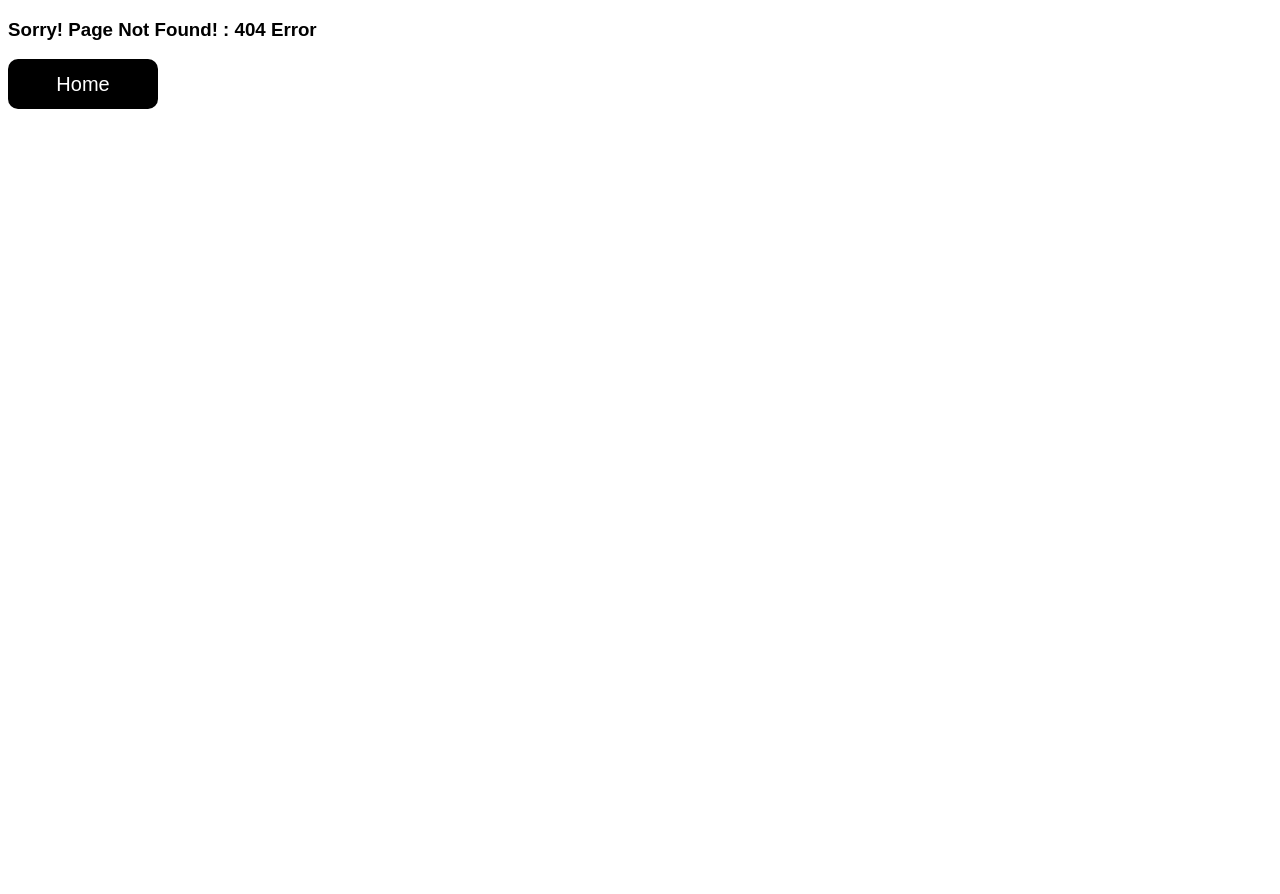
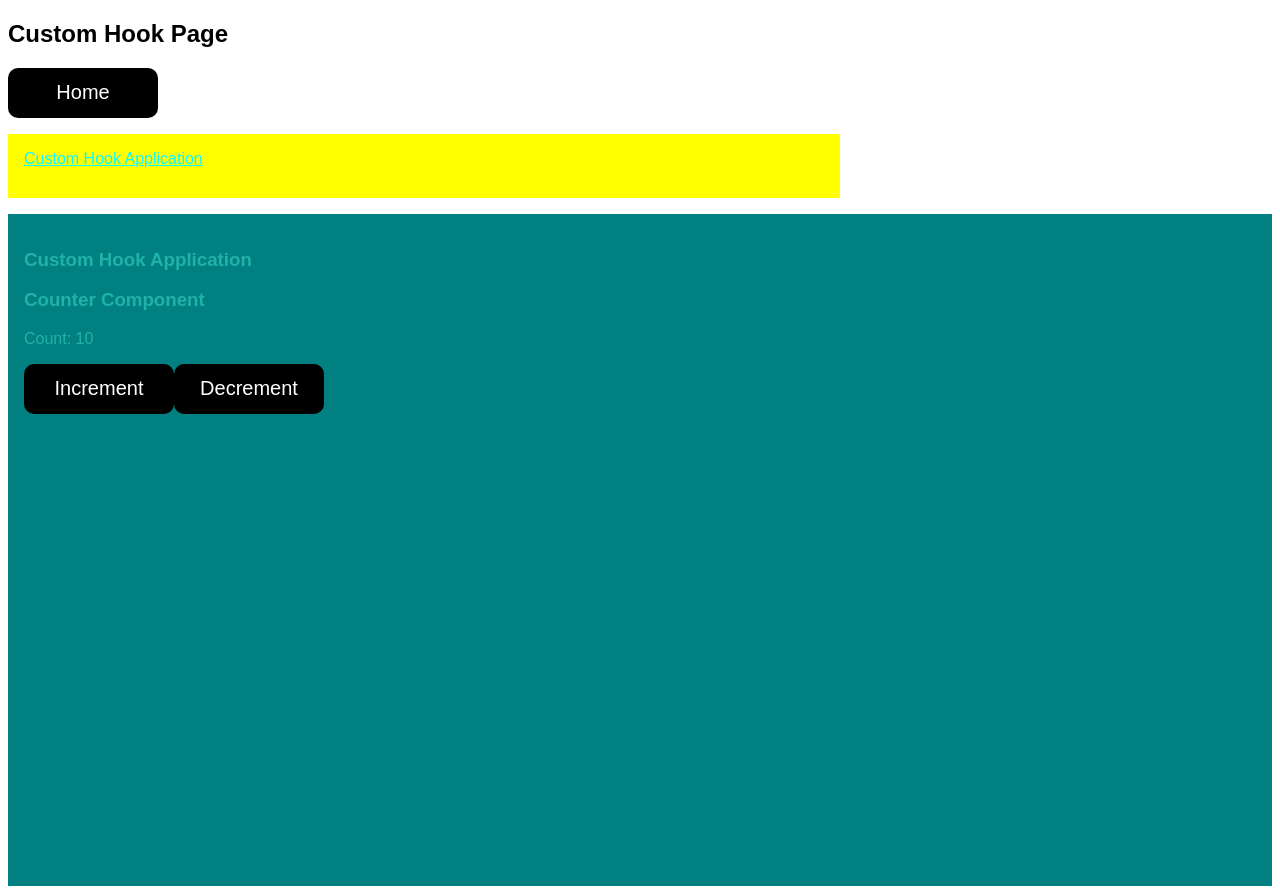
Before and after one commit to rahulsalinskee/hello-world, a React (Create React App) app: page /custom-hook-page/custom-hook-application in a window 1280 px wide. Before the commit this address had no page. Before the commit the page ends 800 px from the top, so only its background shows below. Built offline with nearby package versions, Linux system fonts and the light colour scheme.

Commit message:
Custom Hook - Counter Application using custom hook

```diff
--- /dev/null
+++ b/src/Hooks/CustomHook/CounterComponent/CounterComponent.jsx
@@ -0,0 +1,19 @@
+import React from 'react'
+import UseCounter from '../CustomCounterHook/UseCounter'
+
+export default function CounterComponent() {
+    /* *****
+     * Here, 10 is the initial value and 2 is the step (How much the current value will be incremented with).
+     ***** */
+    const { count, Increment, Decrement } = UseCounter(10, 2);
+    return (
+        <>
+            <div>
+                <h3>Counter Component</h3>
+                <p>Count: {count}</p>
+                <button onClick={Increment}>Increment</button>
+                <button onClick={Decrement}>Decrement</button>
+            </div>
+        </>
+    )
+}
--- /dev/null
+++ b/src/Hooks/CustomHook/CustomCounterHook/UseCounter.jsx
@@ -0,0 +1,17 @@
+import { useState } from 'react'
+
+export default function UseCounter(initialValue = 0, step = 1) {
+    const [count, setCount] = useState(initialValue);
+
+    function Increment() {
+        setCount(count + step);
+    }
+
+    function Decrement() {
+        setCount(count - step);
+    }
+
+    return {
+        count, Increment, Decrement
+    };
+}
--- /dev/null
+++ b/src/Hooks/CustomHook/CustomHookApplication/CustomHookApplication.jsx
@@ -0,0 +1,13 @@
+import React from 'react'
+import CounterComponent from '../CounterComponent/CounterComponent'
+
+export default function CustomHookApplication() {
+    return (
+        <>
+            <div style={{ backgroundColor: 'teal', height: '40rem', color: 'lightseagreen', justifyContent: 'center', padding: '1rem', marginTop: '1rem' }}>
+                <h3>Custom Hook Application</h3>
+                <CounterComponent />
+            </div>
+        </>
+    )
+}
--- /dev/null
+++ b/src/Pages/CustomHookPage.jsx
@@ -0,0 +1,23 @@
+import React from 'react';
+import { NavLink, Outlet, useNavigate } from 'react-router-dom';
+
+export default function CustomHookPage() {
+    const navigateTo = useNavigate();
+    const homePagePath = '/home';
+
+    function LoadHomePageButtonOnClickEventHandler(event) {
+        event.preventDefault();
+        navigateTo(homePagePath);
+
+    }
+    return (
+        <>
+            <h2>Custom Hook Page</h2>
+            <button onClick={LoadHomePageButtonOnClickEventHandler}>Home</button>
+            <div style={{ backgroundColor: 'yellow', height: '2rem', width: '50rem', gap: '1rem', justifyContent: 'left', marginTop: '1rem', padding: '1rem' }}>
+                <NavLink to='custom-hook-application'>Custom Hook Application</NavLink>
+            </div>
+            <Outlet />
+        </>
+    )
+}
--- a/src/Pages/HomePage.jsx
+++ b/src/Pages/HomePage.jsx
@@ -10,7 +10,8 @@ export function HomePage() {
     const useSyncExternalStoreHooksPagePath = '/use-sync-external-store-hook-page';
     const useTransitionHookPagePath = '/use-transition-hook-page';
     const useDeferredValueHookPagePath = '/use-deferred-value-hook-page';
-    const useIdHookPage = '/use-id-hook-application-page';
+    const useIdHookPagePath = '/use-id-hook-application-page';
+    const customHookPagePath = '/custom-hook-page';
 
     function LoadContactPageButtonClickHandler(event) {
         event.preventDefault();
@@ -45,7 +46,12 @@ export function HomePage() {
 
     function UseIdHookPageButtonClickHandler(event) {
         event.preventDefault();
-        navigateTo(useIdHookPage);
+        navigateTo(useIdHookPagePath);
+    }
+
+    function CustomHookButtonClickHandler(event) {
+        event.preventDefault();
+        navigateTo(customHookPagePath);
     }
 
     return (
@@ -53,15 +59,16 @@ export function HomePage() {
             <NavBarPage />
             <h3>This is Home Page!</h3>
 
-            <div>
-                <button onClick={BackButtonOnClickEventHandler}>Back</button>
-                <button onClick={LoadContactPageButtonClickHandler}>Contact Page</button>
-                <button onClick={LoadProductPageButtonClickHandler}>Product Page</button>
-                <button style={{ width: '200px' }} onClick={LoadHooksPageButtonClickHandler}>Reducer Hooks Page</button>
-                <button style={{ width: '350px' }} onClick={LoadUseSyncExternalStoreHooksPageButtonClickHandler}>Use Sync External Store Hooks Page</button>
-                <button style={{ width: '250px' }} onClick={LoadUseTransitionHooksPageButtonClickHandler}>Use Transition Hook Page</button>
-                <button style={{ width: '300px' }} onClick={LoadUseDeferredValueHooksPageButtonClickHandler}>Use Deferred Value Hook Page</button>
-                <button style={{ width: '170px' }} onClick={UseIdHookPageButtonClickHandler}>Use Id Hook Page</button>
+            <div style={{ textAlignment: 'center', backgroundColor: 'lightgreen', display: 'flex', flexDirection: 'row', gap: '1rem', height: '10rem', width: 'auto', padding: '1.5rem', }}>
+                <button onClick={BackButtonOnClickEventHandler} style={{ color: 'green', backgroundColor: 'transparent', border: '1px solid black' }}>Back</button>
+                <button onClick={LoadContactPageButtonClickHandler} style={{ color: 'green', backgroundColor: 'transparent', border: '1px solid black' }}>Contact Page</button>
+                <button onClick={LoadProductPageButtonClickHandler} style={{ color: 'green', backgroundColor: 'transparent', border: '1px solid black' }}>Product Page</button>
+                <button style={{ width: '200px', color: 'green', backgroundColor: 'transparent', border: '1px solid black' }} onClick={LoadHooksPageButtonClickHandler}>Reducer Hooks Page</button>
+                <button style={{ width: '350px', color: 'green', backgroundColor: 'transparent', border: '1px solid black' }} onClick={LoadUseSyncExternalStoreHooksPageButtonClickHandler}>Use Sync External Store Hooks Page</button>
+                <button style={{ width: '250px', color: 'green', backgroundColor: 'transparent', border: '1px solid black' }} onClick={LoadUseTransitionHooksPageButtonClickHandler}>Use Transition Hook Page</button>
+                <button style={{ width: '300px', color: 'green', backgroundColor: 'transparent', border: '1px solid black' }} onClick={LoadUseDeferredValueHooksPageButtonClickHandler}>Use Deferred Value Hook Page</button>
+                <button style={{ width: '170px', color: 'green', backgroundColor: 'transparent', border: '1px solid black' }} onClick={UseIdHookPageButtonClickHandler}>Use Id Hook Page</button>
+                <button style={{ width: '170px', color: 'green', backgroundColor: 'transparent', border: '1px solid black' }} onClick={CustomHookButtonClickHandler}>Custom Hook Page</button>
             </div>
         </>
     )
--- a/src/Router/ApplicationRouter.jsx
+++ b/src/Router/ApplicationRouter.jsx
@@ -32,6 +32,8 @@ import SimilarProblemSolutionLikeUseTransitionUsingUseDeferredValueHookApplicati
 import CounterApplicationUsingUseDeferredValue from '../Hooks/UseDeferredValue/CounterApplicationUsingUseDeferredValue/CounterApplicationUsingUseDeferredValue';
 import UseIdHookPage from '../Pages/UseIdHookPage';
 import UseIdApplication from '../Hooks/UseId/UseIdApplication/UseIdApplication';
+import CustomHookPage from '../Pages/CustomHookPage';
+import CustomHookApplication from '../Hooks/CustomHook/CustomHookApplication/CustomHookApplication';
 
 
 export function ApplicationRouter() {
@@ -72,6 +74,9 @@ export function ApplicationRouter() {
                     <Route path='/use-id-hook-application-page/' element={<UseIdHookPage />}>
                         <Route path='use-id-hook-application' element={<UseIdApplication />} />
                     </Route>
+                    <Route path='/custom-hook-page/' element={<CustomHookPage />}>
+                        <Route path='custom-hook-application' element={<CustomHookApplication />} />
+                    </Route>
                     <Route path='/dashboard' element={<DashboardPage />} />
                     {/* UseParams Hook: 1. Need to add route (Here, route is 'firstName' and 'lastName' variable) for DashboardPage 2. We need to use this (variable name) route in DashboardPage JXS file */}
                     <Route path='/dashboard/:firstName/:lastName' element={<DashboardPage />} />
```
Also changed, not shown: src/Hooks/CustomHook/CustomHookDocument/CustomHookDocument.md (added, +9 -0 lines).
